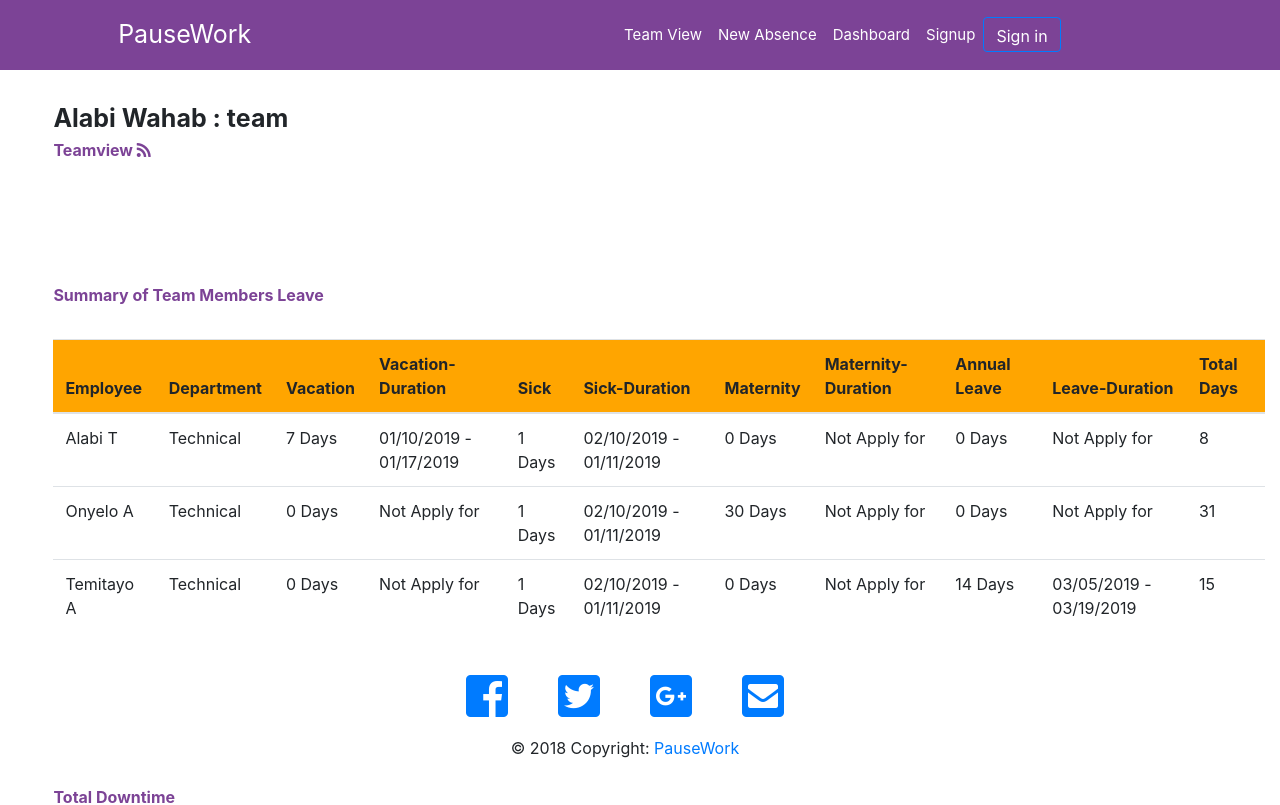
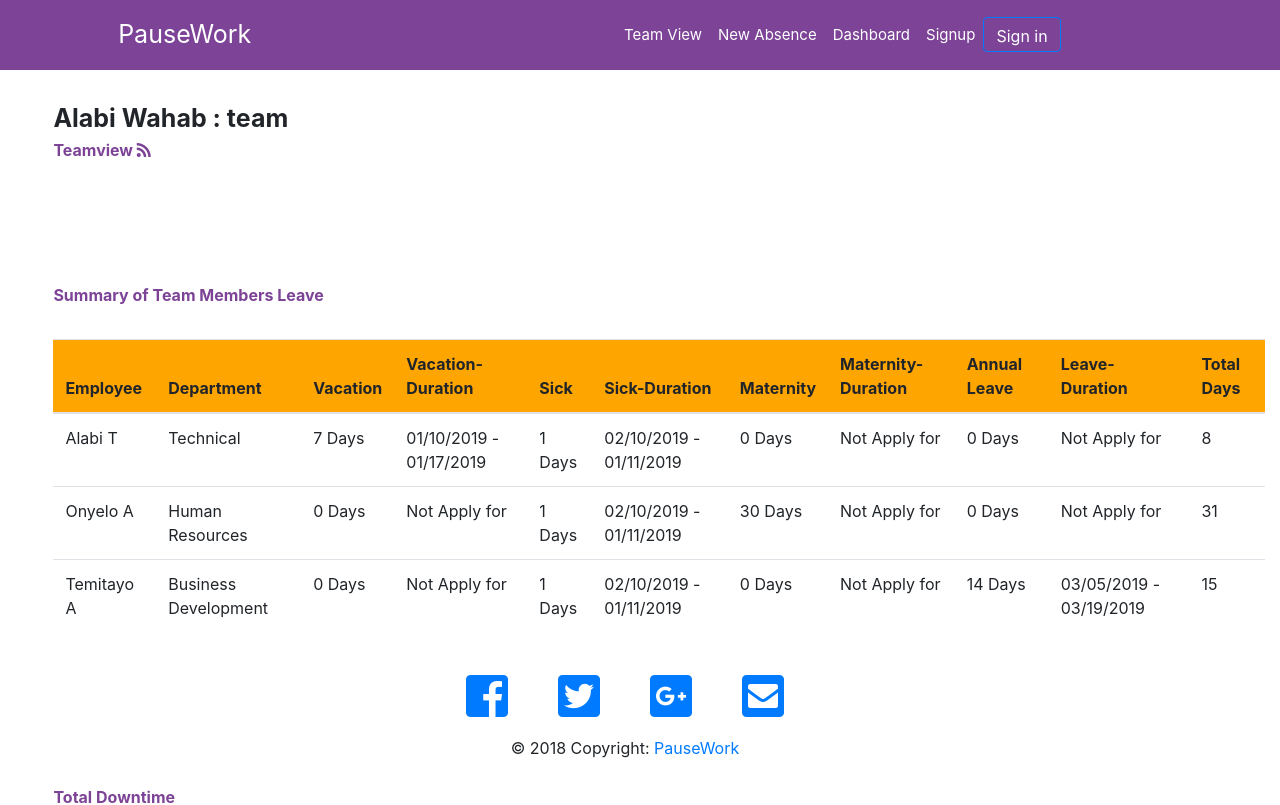
Before and after one commit to tbanj/pausework, a React (Create React App) app: page /teamview in a window 1280 px wide. Shown: the top 805 px of the page. Built offline with nearby package versions, Linux system fonts and the light colour scheme.

Commit message:
team view updated

```diff
--- a/src/Body/Teamview/Teamview.js
+++ b/src/Body/Teamview/Teamview.js
@@ -13,9 +13,9 @@ let user = [
 let leaveRequestByMembers = [
     {employee: user[0].firstname + " " + user[0].initial, department: 'Technical', vacation: 7+ " Days", vacationDuration: '01/10/2019 - 01/17/2019', sick: 1+ " Days"
 ,sickDuration: '02/10/2019 - 01/11/2019', maternity: 0+ " Days", maternityDuration:'Not Apply for',annualLeave: 0+ " Days", annualLeaveDuration: 'Not Apply for', totalDaysOff: 8 }
-  ,    {employee: user[1].firstname  + " "+ user[1].initial, department: 'Technical', vacation: 0+ " Days", vacationDuration: 'Not Apply for', sick: 1+ " Days"
+  ,    {employee: user[1].firstname  + " "+ user[1].initial, department: 'Human Resources', vacation: 0+ " Days", vacationDuration: 'Not Apply for', sick: 1+ " Days"
   ,sickDuration: '02/10/2019 - 01/11/2019', maternity: 30+ " Days", maternityDuration:'Not Apply for',annualLeave: 0+ " Days", annualLeaveDuration: 'Not Apply for', totalDaysOff: 31 },
-  {employee: user[2].firstname  + " "+ user[1].initial, department: 'Technical', vacation: 0+" Days" , vacationDuration: 'Not Apply for', sick: 1+ " Days"
+  {employee: user[2].firstname  + " "+ user[1].initial, department: 'Business Development', vacation: 0+" Days" , vacationDuration: 'Not Apply for', sick: 1+ " Days"
   ,sickDuration: '02/10/2019 - 01/11/2019', maternity: 0+ " Days", maternityDuration:'Not Apply for',annualLeave: 14+ " Days", annualLeaveDuration: '03/05/2019 - 03/19/2019', totalDaysOff: 15 },
 
 
```
